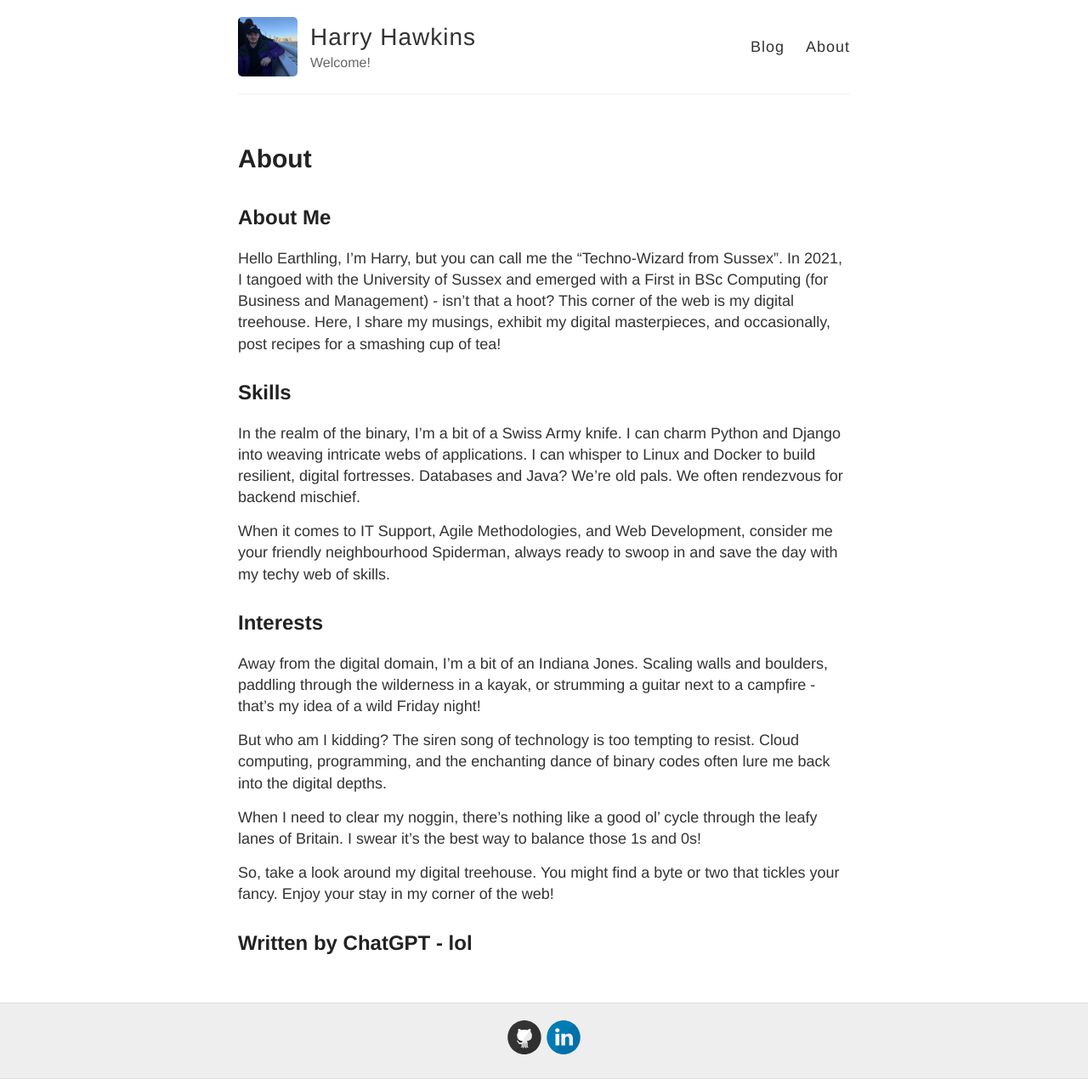
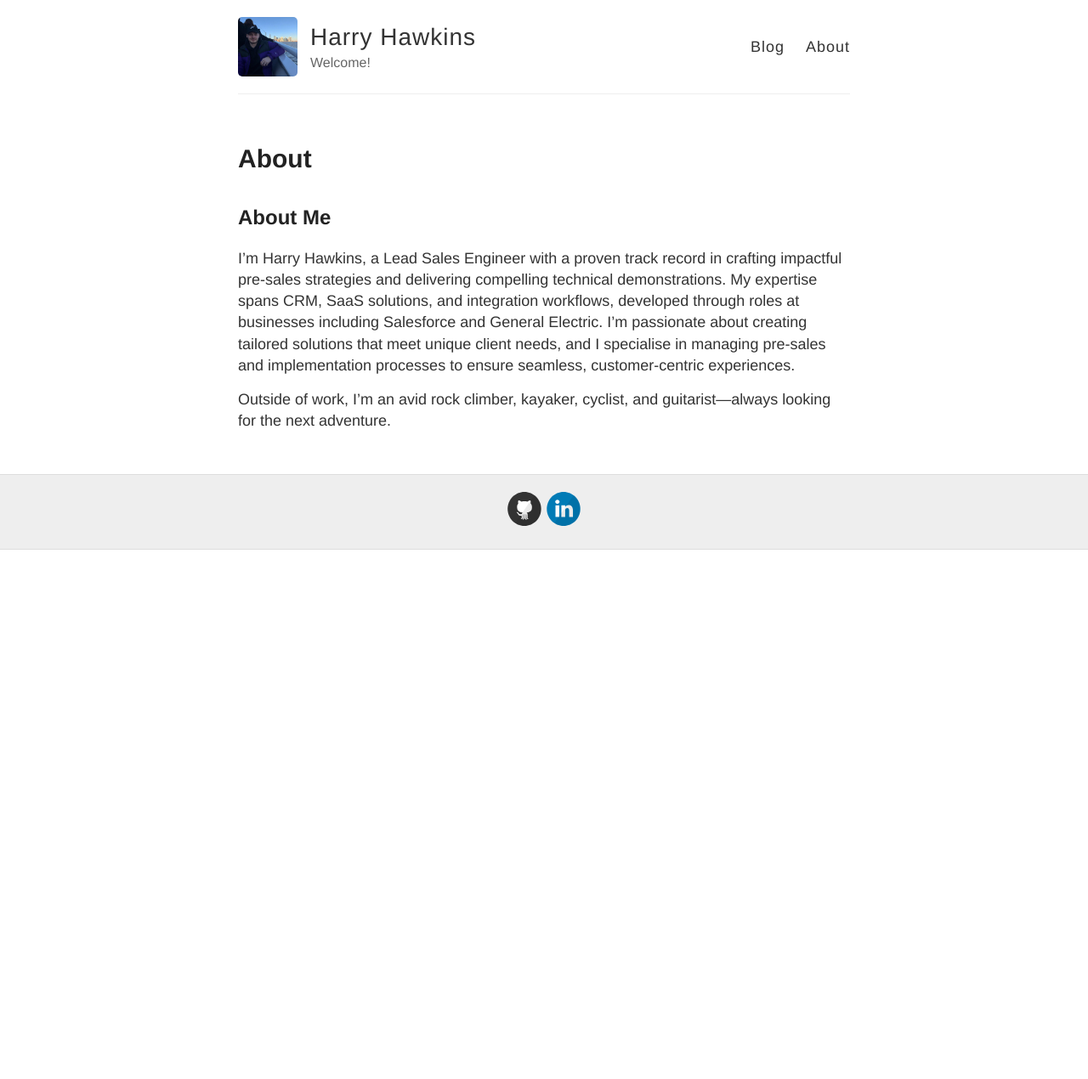
Before and after one commit to HarryHawkins/harryhawkins.github.io, a Jekyll site: the page built from about.md, in a window 1280 px wide. Shown: the whole page at 85% size. Built offline with Jekyll 4.4.1, drawn with Linux system fonts in a browser that asks for light colours; after the commit the page ends 900 px from its top, so only the background shows below that.

Commit message:
Update about.md

```diff
--- a/about.md
+++ b/about.md
@@ -5,23 +5,6 @@ permalink: /about/
 ---
 ## About Me
 
-Hello Earthling, I'm Harry, but you can call me the "Techno-Wizard from Sussex". In 2021, I tangoed with the University of Sussex and emerged with a First in BSc Computing (for Business and Management) - isn't that a hoot? This corner of the web is my digital treehouse. Here, I share my musings, exhibit my digital masterpieces, and occasionally, post recipes for a smashing cup of tea!
+I’m Harry Hawkins, a Lead Sales Engineer with a proven track record in crafting impactful pre-sales strategies and delivering compelling technical demonstrations. My expertise spans CRM, SaaS solutions, and integration workflows, developed through roles at businesses including Salesforce and General Electric. I’m passionate about creating tailored solutions that meet unique client needs, and I specialise in managing pre-sales and implementation processes to ensure seamless, customer-centric experiences.
 
-## Skills
-
-In the realm of the binary, I'm a bit of a Swiss Army knife. I can charm Python and Django into weaving intricate webs of applications. I can whisper to Linux and Docker to build resilient, digital fortresses. Databases and Java? We're old pals. We often rendezvous for backend mischief.
-
-When it comes to IT Support, Agile Methodologies, and Web Development, consider me your friendly neighbourhood Spiderman, always ready to swoop in and save the day with my techy web of skills.
-
-## Interests
-
-Away from the digital domain, I'm a bit of an Indiana Jones. Scaling walls and boulders, paddling through the wilderness in a kayak, or strumming a guitar next to a campfire - that's my idea of a wild Friday night!
-
-But who am I kidding? The siren song of technology is too tempting to resist. Cloud computing, programming, and the enchanting dance of binary codes often lure me back into the digital depths.
-
-When I need to clear my noggin, there's nothing like a good ol' cycle through the leafy lanes of Britain. I swear it's the best way to balance those 1s and 0s!
-
-So, take a look around my digital treehouse. You might find a byte or two that tickles your fancy. Enjoy your stay in my corner of the web!
-
-
-## Written by ChatGPT - lol
+Outside of work, I’m an avid rock climber, kayaker, cyclist, and guitarist—always looking for the next adventure.
```
